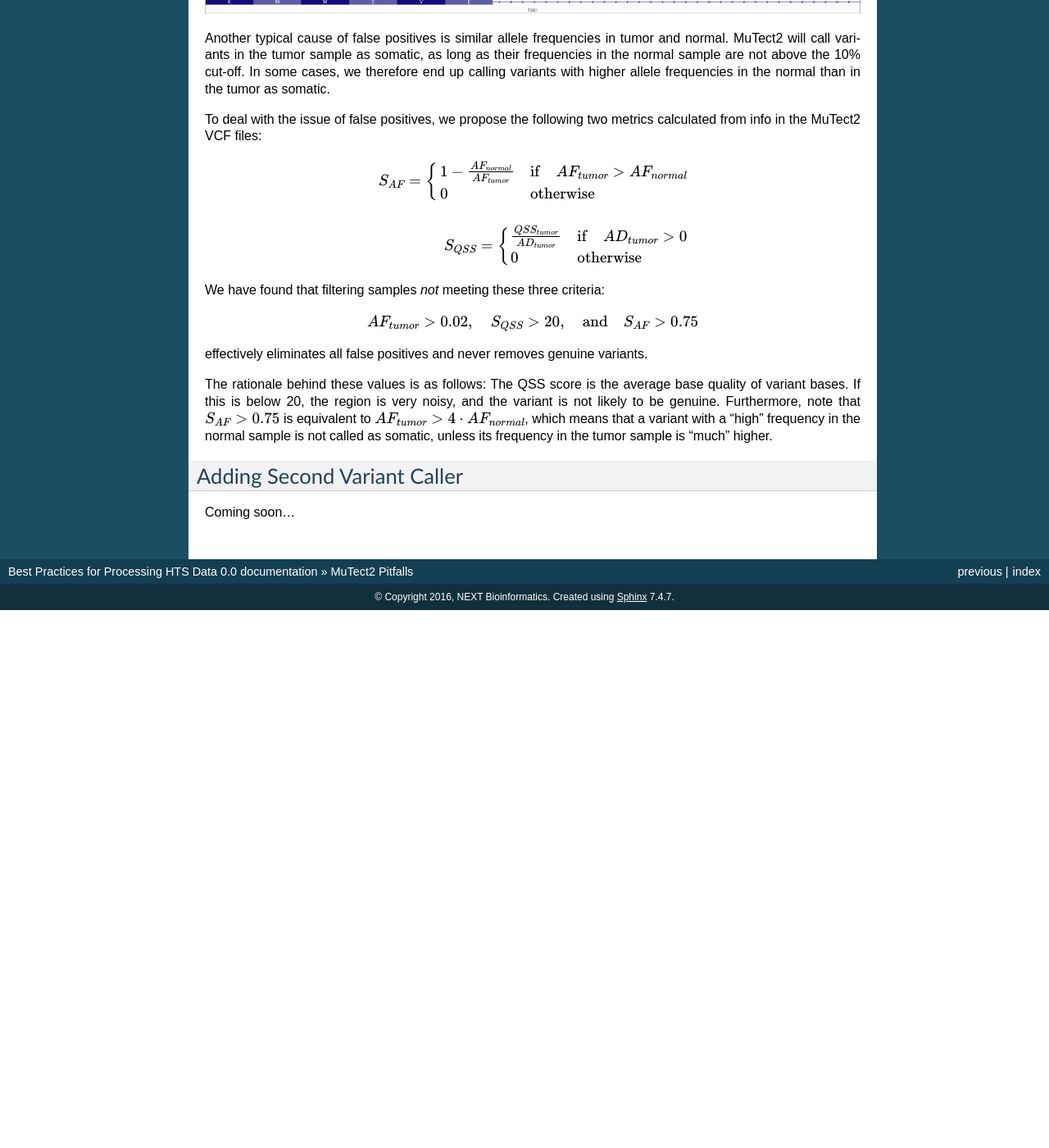
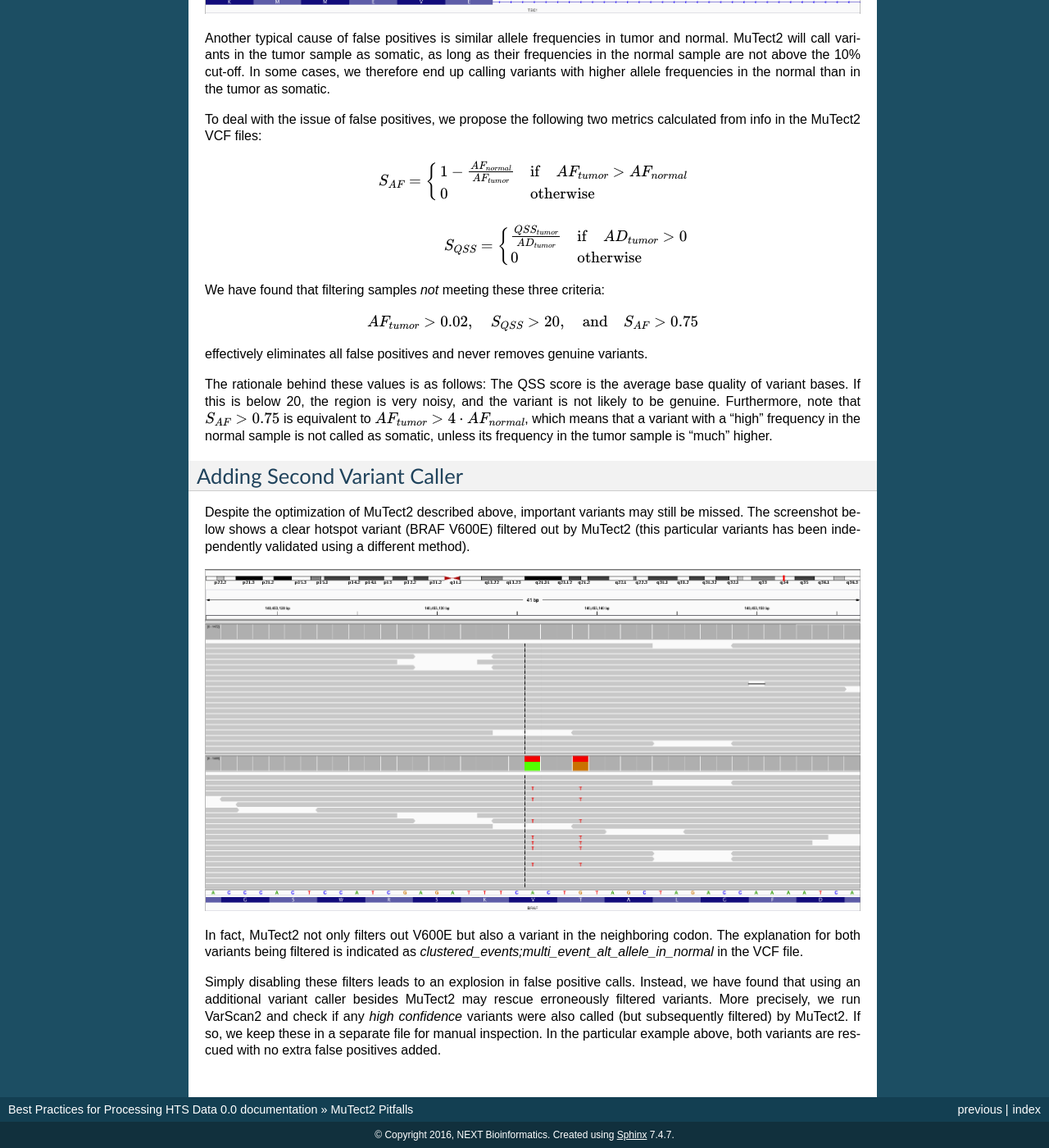
Before and after one commit to NEXTBioinformatics/Best-Practices-for-Processing-HTS-Data, a Sphinx documentation site: the page built from source/mutect2_pitfalls.rst, in a window 1280 px wide and 1400 px high, scrolled down 1568 px. Shown: the whole window at 82% size. Built offline with Sphinx 7.4.7, drawn with Linux system fonts in a browser that asks for light colours; before the commit the page ends 2312 px from its top, so only the background shows below that.

Commit message:
Added notes about using VarScan2

```diff
--- a/source/mutect2_pitfalls.rst
+++ b/source/mutect2_pitfalls.rst
@@ -50,4 +50,10 @@ The rationale behind these values is as follows: The QSS score is the average ba
 Adding Second Variant Caller
 ----------------------------
 
-Coming soon...
+Despite the optimization of MuTect2 described above, important variants may still be missed. The screenshot below shows a clear hotspot variant (BRAF V600E) filtered out by MuTect2 (this particular variants has been independently validated using a different method).
+
+.. image:: _static/BRAF.png
+
+In fact, MuTect2 not only filters out V600E but also a variant in the neighboring codon. The explanation for both variants being filtered is indicated as `clustered_events;multi_event_alt_allele_in_normal` in the VCF file.
+
+Simply disabling these filters leads to an explosion in false positive calls. Instead, we have found that using an additional variant caller besides MuTect2 may rescue erroneously filtered variants. More precisely, we run VarScan2 and check if any *high confidence* variants were also called (but subsequently filtered) by MuTect2. If so, we keep these in a separate file for manual inspection. In the particular example above, both variants are rescued with no extra false positives added.
```
Also changed, not shown: source/_static/BRAF.png (added).
